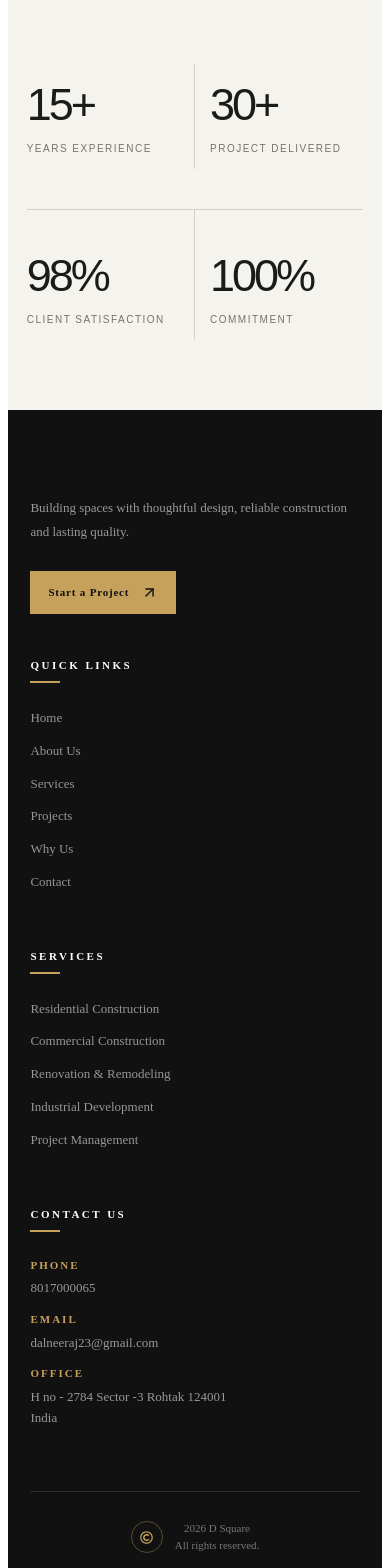
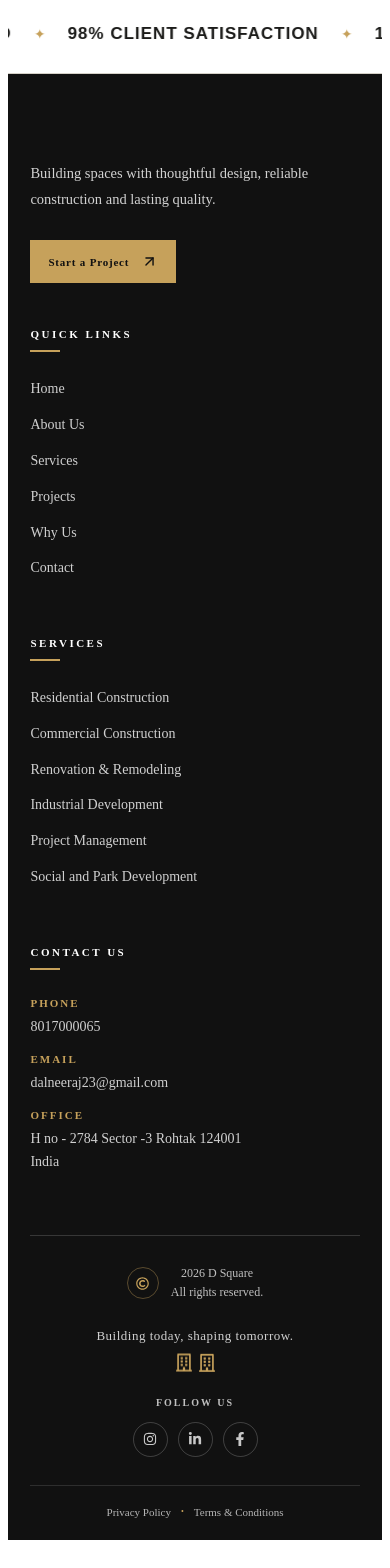
Before and after one commit to vanshikabindal2/Dsquare-construction, a React (Vite) app: page /why-us in a window 390 px wide. Shown: the part 2640-4208 px from the top of the page. Built offline with nearby package versions, Linux system fonts and the light colour scheme.

Commit message:
Updated footer styling

```diff
--- a/src/components/Footer/Footer.css
+++ b/src/components/Footer/Footer.css
@@ -1,4 +1,4 @@
-/* =========================================================
+/* /* =========================================================
    D SQUARE CONSTRUCTION
    PREMIUM FOOTER
 ========================================================= */
@@ -41,7 +41,7 @@
 
   padding-bottom: 75px;
 
-  border-bottom: 1px solid rgba(255, 255, 255, 0.12);
+  border-bottom: 1px solid rgba(255, 255, 255, 0.16);
 
   animation: footerReveal 0.9s ease forwards;
 }
@@ -58,18 +58,14 @@
 
 .footer-logo {
   display: inline-block;
-
   margin-bottom: 22px;
 }
 
 
 .footer-logo img {
   width: 150px;
-
   height: auto;
-
   display: block;
-
   object-fit: contain;
 
   transition:
@@ -80,7 +76,6 @@
 
 .footer-logo:hover img {
   transform: translateY(-3px);
-
   filter: brightness(1.1);
 }
 
@@ -90,9 +85,9 @@
 
   margin: 0 0 28px;
 
-  color: #999999;
+  color: #d2d2d2;
 
-  font-size: 15px;
+  font-size: 16px;
 
   line-height: 1.8;
 }
@@ -191,6 +186,7 @@
   display: block;
 
   width: 30px;
+
   height: 2px;
 
   margin-top: 10px;
@@ -206,7 +202,9 @@
 }
 
 
-/* LINKS */
+/* =========================================================
+   LINKS
+========================================================= */
 
 .footer-column a,
 .footer-column > span {
@@ -218,13 +216,13 @@
 
   margin-bottom: 14px;
 
-  color: #969696;
+  color: #d0d0d0;
 
   text-decoration: none;
 
-  font-size: 13px;
+  font-size: 14px;
 
-  line-height: 1.6;
+  line-height: 1.7;
 
   transition:
     color 0.3s ease,
@@ -242,6 +240,7 @@
   bottom: -2px;
 
   width: 0;
+
   height: 1px;
 
   background: #c6a15b;
@@ -278,7 +277,11 @@
 
   margin-bottom: 18px;
 
-  color: #999999;
+  color: #d0d0d0;
+
+  font-size: 14px;
+
+  line-height: 1.6;
 }
 
 
@@ -322,7 +325,7 @@
 
   padding: 30px 0;
 
-  border-bottom: 1px solid rgba(255, 255, 255, 0.08);
+  border-bottom: 1px solid rgba(255, 255, 255, 0.12);
 }
 
 
@@ -341,11 +344,13 @@
 
 .copyright > span {
   width: 32px;
+
   height: 32px;
 
   display: flex;
 
   align-items: center;
+
   justify-content: center;
 
   border: 1px solid rgba(198, 161, 91, 0.4);
@@ -361,9 +366,9 @@
 .copyright p {
   margin: 0;
 
-  color: #777777;
+  color: #c0c0c0;
 
-  font-size: 11px;
+  font-size: 12px;
 
   line-height: 1.6;
 }
@@ -389,9 +394,9 @@
 .footer-tagline p {
   margin: 0;
 
-  color: #b4b4b4;
+  color: #d0d0d0;
 
-  font-size: 12px;
+  font-size: 13px;
 
   font-weight: 500;
 
@@ -450,9 +455,9 @@
 .social-links h4 {
   margin: 0 12px 0 0;
 
-  color: #777777;
+  color: #c0c0c0;
 
-  font-size: 9px;
+  font-size: 10px;
 
   font-weight: 700;
 
@@ -462,18 +467,20 @@
 
 .social-links a {
   width: 38px;
+
   height: 38px;
 
   display: flex;
 
   align-items: center;
+
   justify-content: center;
 
-  border: 1px solid rgba(255, 255, 255, 0.15);
+  border: 1px solid rgba(255, 255, 255, 0.2);
 
   border-radius: 50%;
 
-  color: #999999;
+  color: #c8c8c8;
 
   text-decoration: none;
 
@@ -515,11 +522,11 @@
 
 
 .footer-legal a {
-  color: #666666;
+  color: #b5b5b5;
 
   text-decoration: none;
 
-  font-size: 10px;
+  font-size: 11px;
 
   transition: color 0.3s ease;
 }
@@ -542,7 +549,6 @@
 ========================================================= */
 
 @keyframes footerReveal {
-
   from {
     opacity: 0;
 
@@ -554,12 +560,10 @@
 
     transform: translateY(0);
   }
-
 }
 
 
 @keyframes buildingFloat {
-
   0%,
   100% {
     transform: translateY(0);
@@ -568,7 +572,6 @@
   50% {
     transform: translateY(-5px);
   }
-
 }
 
 
@@ -577,7 +580,6 @@
 ========================================================= */
 
 @media (max-width: 1000px) {
-
   .footer-container {
     padding: 70px 6% 25px;
   }
@@ -597,8 +599,21 @@
 
   .footer-brand > p {
     max-width: 500px;
+
+    font-size: 16px;
   }
 
+
+  .footer-column a,
+  .footer-column > span {
+    font-size: 14px;
+  }
+
+
+  .footer-contact a,
+  .footer-contact > span {
+    font-size: 14px;
+  }
 }
 
 
@@ -607,7 +622,6 @@
 ========================================================= */
 
 @media (max-width: 700px) {
-
   .footer-container {
     padding: 60px 7% 22px;
   }
@@ -631,12 +645,30 @@
 
   .footer-brand > p {
     max-width: 360px;
+
+    font-size: 15.5px;
+
+    color: #d2d2d2;
+
+    line-height: 1.8;
   }
 
 
   .footer-column a,
   .footer-column > span {
     margin-bottom: 12px;
+
+    font-size: 14px;
+
+    color: #d0d0d0;
+  }
+
+
+  .footer-contact a,
+  .footer-contact > span {
+    font-size: 14px;
+
+    color: #d0d0d0;
   }
 
 
@@ -658,8 +690,22 @@
   }
 
 
+  .copyright p {
+    font-size: 12px;
+
+    color: #c0c0c0;
+  }
+
+
   .footer-tagline {
     order: 2;
+  }
+
+
+  .footer-tagline p {
+    font-size: 13px;
+
+    color: #d0d0d0;
   }
 
 
@@ -676,6 +722,10 @@
     width: 100%;
 
     margin: 0 0 4px;
+
+    font-size: 10px;
+
+    color: #c0c0c0;
   }
 
 
@@ -687,6 +737,12 @@
     padding-top: 20px;
   }
 
+
+  .footer-legal a {
+    font-size: 11px;
+
+    color: #b5b5b5;
+  }
 }
 
 
@@ -695,9 +751,9 @@
 ========================================================= */
 
 @media (max-width: 400px) {
-
   .footer-container {
     padding-left: 6%;
+
     padding-right: 6%;
   }
 
@@ -708,7 +764,9 @@
 
 
   .footer-brand > p {
-    font-size: 13px;
+    font-size: 14.5px;
+
+    color: #d2d2d2;
   }
 
 
@@ -717,11 +775,48 @@
   }
 
 
+  .footer-column a,
+  .footer-column > span {
+    font-size: 14px;
+
+    color: #d0d0d0;
+  }
+
+
+  .footer-contact a,
+  .footer-contact > span {
+    font-size: 14px;
+
+    color: #d0d0d0;
+  }
+
+
   .social-links a {
     width: 35px;
+
     height: 35px;
 
     font-size: 14px;
   }
+}
 
+
+/* =========================================================
+   REDUCE MOTION
+========================================================= */
+
+@media (prefers-reduced-motion: reduce) {
+  .footer-top {
+    animation: none;
+  }
+
+  .building-icon svg {
+    animation: none;
+  }
+
+  *,
+  *::before,
+  *::after {
+    transition-duration: 0.01ms !important;
+  }
 }
--- a/src/components/Footer/Footer.jsx
+++ b/src/components/Footer/Footer.jsx
@@ -97,6 +97,10 @@ const Footer = () => {
 
             <span>
               Project Management
+            </span>
+
+            <span>
+              Social and Park Development
             </span>
 
           </div>
--- a/src/pages/Services/Services.jsx
+++ b/src/pages/Services/Services.jsx
@@ -45,6 +45,15 @@ const Services = () => {
                         description:"We turn construction plans into successful projects through smart coordination, transparent communication, precise scheduling, cost control, and seamless execution from start to finish.",
 
             image:"https://images.unsplash.com/photo-1620325867502-221cfb5faa5f?q=80&w=1157&auto=format&fit=crop&ixlib=rb-4.1.0&ixid=M3wxMjA3fDB8MHxwaG90by1wYWdlfHx8fGVufDB8fHx8fA%3D%3D"
+        },
+
+
+                {
+            number :"07",
+            title:"Social and Park Development",
+                        description:"We develop modern social spaces and parks with thoughtful planning, durable construction, green landscapes, and community-focused designs that create welcoming environments for people to connect, relax, and grow.",
+
+            image:"https://images.pexels.com/photos/38772834/pexels-photo-38772834.jpeg"
         },
     ]
   return (
@@ -129,6 +138,9 @@ const Services = () => {
                 <h3>Deliver</h3>
                 <p>We deliver quality construction projects on time, combining skilled workmanship, reliable materials, smart execution, and complete dedication to client satisfaction.</p>
             </div>
+
+
+
         </div>
     </div>
 </section>
--- a/src/pages/WhyUs/WhyUs.css
+++ b/src/pages/WhyUs/WhyUs.css
@@ -1,6 +1,6 @@
-/* ================================
+/* =========================================================
    WHY US PAGE
-================================ */
+========================================================= */
 
 .why-page {
   width: 100%;
@@ -10,101 +10,139 @@
   font-family: Arial, Helvetica, sans-serif;
 }
 
-/* ================================
+
+/* =========================================================
    INTRO SECTION
-================================ */
+========================================================= */
 
 .why-intro {
   min-height: 70vh;
   padding: 120px 8%;
+
   display: flex;
   justify-content: space-between;
   align-items: flex-end;
+
   gap: 80px;
+
   border-bottom: 1px solid #d8d5ce;
 }
 
 .why-intro-left {
   max-width: 700px;
+
   animation: fadeUp 0.9s ease forwards;
 }
 
 .why-label,
 .why-small-label {
   display: inline-block;
+
   font-size: 12px;
   font-weight: 700;
+
   letter-spacing: 2px;
+
   text-transform: uppercase;
+
   color: #77736b;
+
   margin-bottom: 25px;
 }
 
 .why-intro h1 {
   margin: 0;
+
   font-size: clamp(60px, 8vw, 125px);
+
   line-height: 0.88;
+
   letter-spacing: -5px;
+
   font-weight: 500;
 }
 
 .why-intro h1 span {
   color: #a06a32;
+
   font-style: italic;
+
   font-family: Georgia, serif;
+
   font-weight: 400;
 }
 
 .why-intro-right {
   max-width: 390px;
+
   padding-bottom: 8px;
+
   animation: fadeUp 1s ease 0.2s both;
 }
 
 .why-intro-right p {
   margin: 0;
+
   font-size: 17px;
+
   line-height: 1.7;
+
   color: #5e5b55;
 }
 
 
-/* ================================
+/* =========================================================
    FEATURE SECTION
-================================ */
+========================================================= */
 
 .why-feature {
   padding: 120px 8%;
+
   display: grid;
+
   grid-template-columns: 1.05fr 0.95fr;
+
   gap: 90px;
+
   align-items: center;
 }
 
 .why-feature-image {
   height: 650px;
+
   overflow: hidden;
+
   position: relative;
+
+  animation: imageReveal 1s ease forwards;
 }
 
 .why-feature-image::after {
   content: "";
+
   position: absolute;
+
   inset: 0;
+
   background: linear-gradient(
     to top,
     rgba(0, 0, 0, 0.15),
     transparent 40%
   );
+
   pointer-events: none;
 }
 
 .why-feature-image img {
   width: 100%;
   height: 100%;
+
   object-fit: cover;
+
   display: block;
-  transition: transform 0.8s cubic-bezier(0.2, 0.7, 0.2, 1);
+
+  transition:
+    transform 0.8s cubic-bezier(0.2, 0.7, 0.2, 1);
 }
 
 .why-feature-image:hover img {
@@ -117,66 +155,94 @@
 
 .why-feature-content h2 {
   font-size: clamp(45px, 5vw, 75px);
+
   line-height: 0.95;
+
   letter-spacing: -3px;
+
   font-weight: 500;
+
   margin: 0 0 35px;
 }
 
 .why-feature-content h2 span {
   color: #a06a32;
+
   font-family: Georgia, serif;
+
   font-style: italic;
+
   font-weight: 400;
 }
 
 .why-feature-content p {
   color: #66635d;
+
   font-size: 17px;
+
   line-height: 1.8;
+
   margin-bottom: 45px;
 }
 
 .why-sign {
   display: flex;
+
   align-items: center;
+
   gap: 12px;
+
   padding-top: 25px;
+
   border-top: 1px solid #d5d1c8;
+
   width: fit-content;
+
   text-transform: uppercase;
 }
 
 .why-sign span {
   font-family: Georgia, serif;
+
   font-size: 25px;
+
   font-style: italic;
+
   color: #a06a32;
 }
 
 .why-sign small {
   font-size: 9px;
+
   letter-spacing: 2px;
+
   color: #77736b;
 }
 
 
-/* ================================
+/* =========================================================
    REASONS SECTION
-================================ */
+========================================================= */
 
 .why-reasons {
   padding: 120px 8%;
+
   background: #1b1b19;
+
   color: #f5f3ee;
+
   display: grid;
+
   grid-template-columns: 0.8fr 1.2fr;
+
   gap: 100px;
 }
 
 .why-reasons-heading {
   position: sticky;
+
   top: 100px;
+
   height: fit-content;
 }
 
@@ -186,23 +252,30 @@
 
 .why-reasons-heading h2 {
   margin: 0;
+
   font-size: clamp(48px, 5vw, 80px);
+
   line-height: 0.95;
+
   letter-spacing: -3px;
+
   font-weight: 500;
 }
 
 .why-reasons-heading h2 span {
   color: #b77b3f;
+
   font-family: Georgia, serif;
+
   font-style: italic;
+
   font-weight: 400;
 }
 
 
-/* ================================
+/* =========================================================
    REASON ITEMS
-================================ */
+========================================================= */
 
 .reasons-list {
   border-top: 1px solid #45433f;
@@ -210,12 +283,19 @@
 
 .reason-item {
   min-height: 170px;
+
   padding: 35px 0;
+
   display: grid;
+
   grid-template-columns: 70px 1fr 45px;
+
   align-items: center;
+
   gap: 25px;
+
   border-bottom: 1px solid #45433f;
+
   transition:
     padding 0.4s ease,
     background 0.4s ease;
@@ -223,38 +303,55 @@
 
 .reason-item:hover {
   padding-left: 20px;
+
   padding-right: 20px;
+
   background: #242421;
 }
 
 .reason-number {
   font-size: 13px;
+
   color: #aaa69e;
+
   letter-spacing: 1px;
 }
 
 .reason-content h3 {
   margin: 0 0 12px;
+
   font-size: 25px;
+
   font-weight: 500;
 }
 
 .reason-content p {
   margin: 0;
+
   max-width: 580px;
+
   color: #aaa69e;
+
   font-size: 15px;
+
   line-height: 1.7;
 }
 
 .reason-arrow {
   width: 40px;
+
   height: 40px;
+
   border: 1px solid #55534e;
+
   border-radius: 50%;
+
   display: flex;
+
   justify-content: center;
+
   align-items: center;
+
   transition:
     transform 0.4s ease,
     background 0.4s ease,
@@ -267,104 +364,172 @@
 
 .reason-item:hover .reason-arrow {
   transform: rotate(45deg);
+
   background: #b77b3f;
+
   color: #fff;
+
   border-color: #b77b3f;
 }
 
 
-/* ================================
-   NUMBERS SECTION
-================================ */
+/* =========================================================
+   MAIN NUMBERS / NEWS TICKER
+========================================================= */
 
 .why-numbers {
-  padding: 100px 8%;
-  display: grid;
-  grid-template-columns: repeat(4, 1fr);
-  background: #f5f3ee;
-}
-
-.number-box {
-  padding: 20px 35px;
-  border-right: 1px solid #d5d1c8;
-  display: flex;
-  flex-direction: column;
-  gap: 12px;
+  width: 100%;
+  overflow: hidden;
+  padding: 90px 0;
+  background: #ffffff;
+  border-top: 1px solid #d5d1c8;
+  border-bottom: 1px solid #d5d1c8;
   position: relative;
 }
 
-.number-box:first-child {
-  padding-left: 0;
-}
 
-.number-box:last-child {
-  border-right: none;
-}
+/* =========================================================
+   TICKER WRAPPER
+========================================================= */
 
-.number-box strong {
-  font-size: clamp(45px, 5vw, 70px);
-  font-weight: 500;
-  letter-spacing: -3px;
-  color: #1b1b19;
-  transition: color 0.3s ease;
-}
+.why-ticker {
+  width: 100%;
 
-.number-box span {
-  color: #77736b;
-  font-size: 13px;
-  text-transform: uppercase;
-  letter-spacing: 1.5px;
-}
-
-.number-box:hover strong {
-  color: #a06a32;
+  overflow: hidden;
 }
 
 
-/* ================================
-   ANIMATIONS
-================================ */
+/* =========================================================
+   MOVING CONTENT
+========================================================= */
+
+.why-ticker-content {
+  display: flex;
+
+  align-items: center;
+
+  width: max-content;
+
+  flex-shrink: 0;
+
+  white-space: nowrap;
+
+  animation: newsTicker 20s linear infinite;
+
+  will-change: transform;
+}
+
+
+/* =========================================================
+   TICKER MAIN TEXT
+========================================================= */
+
+.why-ticker-content span {
+  display: inline-block;
+
+  padding: 0 42px;
+
+  color: #1b1b19;
+
+  font-size: 26px;
+
+  font-weight: 600;
+
+  letter-spacing: 1.8px;
+
+  text-transform: uppercase;
+}
+
+
+/* =========================================================
+   GOLD SEPARATOR
+========================================================= */
+
+.why-ticker-content b {
+  display: inline-block;
+
+  color: #c6a15b;
+
+  font-size: 20px;
+
+  font-weight: 400;
+}
+
+
+/* =========================================================
+   CONTINUOUS NEWS ANIMATION
+========================================================= */
+
+@keyframes newsTicker {
+
+  0% {
+    transform: translateX(0);
+  }
+
+  100% {
+    transform: translateX(-50%);
+  }
+
+}
+
+
+/* =========================================================
+   FADE UP ANIMATION
+========================================================= */
 
 @keyframes fadeUp {
+
   from {
     opacity: 0;
+
     transform: translateY(40px);
   }
 
   to {
     opacity: 1;
+
     transform: translateY(0);
   }
+
 }
 
+
+/* =========================================================
+   IMAGE REVEAL
+========================================================= */
+
 @keyframes imageReveal {
+
   from {
     opacity: 0;
+
     transform: scale(1.08);
   }
 
   to {
     opacity: 1;
+
     transform: scale(1);
   }
-}
 
-.why-feature-image {
-  animation: imageReveal 1s ease forwards;
 }
 
 
-/* ================================
-   RESPONSIVE TABLET
-================================ */
+/* =========================================================
+   TABLET
+========================================================= */
 
 @media (max-width: 900px) {
 
   .why-intro {
     min-height: auto;
+
     padding: 90px 6%;
+
     flex-direction: column;
+
     align-items: flex-start;
+
     gap: 50px;
   }
 
@@ -376,9 +541,12 @@
     max-width: 600px;
   }
 
+
   .why-feature {
     padding: 90px 6%;
+
     grid-template-columns: 1fr;
+
     gap: 60px;
   }
 
@@ -390,9 +558,12 @@
     max-width: 700px;
   }
 
+
   .why-reasons {
     padding: 90px 6%;
+
     grid-template-columns: 1fr;
+
     gap: 60px;
   }
 
@@ -400,51 +571,54 @@
     position: static;
   }
 
-  .why-numbers {
-    padding: 80px 6%;
-    grid-template-columns: repeat(2, 1fr);
-    gap: 40px 0;
+
+  /* TABLET TICKER */
+
+  .why-ticker-content {
+    animation-duration: 17s;
   }
 
-  .number-box:nth-child(2) {
-    border-right: none;
+  .why-ticker-content span {
+    font-size: 18px;
+
+    padding: 0 32px;
   }
 
-  .number-box:nth-child(3),
-  .number-box:nth-child(4) {
-    border-top: 1px solid #d5d1c8;
-    padding-top: 40px;
+  .why-ticker-content b {
+    font-size: 18px;
   }
 
-  .number-box:nth-child(3) {
-    padding-left: 0;
-  }
 }
 
 
-/* ================================
+/* =========================================================
    MOBILE
-================================ */
+========================================================= */
 
 @media (max-width: 600px) {
 
   .why-intro {
     padding: 75px 5%;
+
     gap: 40px;
   }
 
   .why-intro h1 {
     font-size: 58px;
+
     letter-spacing: -2px;
   }
 
   .why-intro-right p {
     font-size: 15px;
+
     line-height: 1.7;
   }
 
+
   .why-feature {
     padding: 75px 5%;
+
     gap: 45px;
   }
 
@@ -454,32 +628,41 @@
 
   .why-feature-content h2 {
     font-size: 48px;
+
     letter-spacing: -2px;
   }
 
   .why-feature-content p {
     font-size: 15px;
+
     line-height: 1.7;
   }
 
+
   .why-reasons {
     padding: 75px 5%;
+
     gap: 50px;
   }
 
   .why-reasons-heading h2 {
     font-size: 50px;
+
     letter-spacing: -2px;
   }
 
+
   .reason-item {
     grid-template-columns: 40px 1fr 35px;
+
     gap: 12px;
+
     padding: 28px 0;
   }
 
   .reason-item:hover {
     padding-left: 10px;
+
     padding-right: 10px;
   }
 
@@ -493,39 +676,50 @@
 
   .reason-arrow {
     width: 32px;
+
     height: 32px;
   }
 
+
+  /* MOBILE TICKER */
+
   .why-numbers {
-    padding: 70px 5%;
-    grid-template-columns: 1fr 1fr;
+    padding: 29px 0;
   }
 
-  .number-box {
-    padding: 15px;
+  .why-ticker-content {
+    animation-duration: 13s;
   }
 
-  .number-box strong {
-    font-size: 45px;
+  .why-ticker-content span {
+    font-size: 17px;
+
+    letter-spacing: 1px;
+
+    padding: 0 22px;
   }
 
-  .number-box span {
-    font-size: 10px;
+  .why-ticker-content b {
+    font-size: 14px;
   }
+
 }
 
 
-/* ================================
+/* =========================================================
    REDUCE MOTION
-================================ */
+========================================================= */
 
 @media (prefers-reduced-motion: reduce) {
+
+  .why-ticker-content {
+    animation: none;
+  }
 
   *,
   *::before,
   *::after {
-    animation-duration: 0.01ms !important;
-    animation-iteration-count: 1 !important;
     transition-duration: 0.01ms !important;
   }
+
 }
--- a/src/pages/WhyUs/WhyUs.jsx
+++ b/src/pages/WhyUs/WhyUs.jsx
@@ -70,29 +70,38 @@ const WhyUs = () => {
 ) )}</div>
 </section>
 
-<section className='why-numbers'>
-    <div className='number-box'>
-        <strong>15+</strong>
-        <span>Years Experience</span>
+<section className="why-numbers">
+  <div className="why-ticker">
+
+    <div className="why-ticker-content">
+
+      <span>15+ Years Experience</span>
+      <b>✦</b>
+
+      <span>30+ Projects Delivered</span>
+      <b>✦</b>
+
+      <span>98% Client Satisfaction</span>
+      <b>✦</b>
+
+      <span>100% Commitment</span>
+      <b>✦</b>
+
+      <span>15+ Years Experience</span>
+      <b>✦</b>
+
+      <span>30+ Projects Delivered</span>
+      <b>✦</b>
+
+      <span>98% Client Satisfaction</span>
+      <b>✦</b>
+
+      <span>100% Commitment</span>
+      <b>✦</b>
+
     </div>
 
-    <div className='number-box'>
-        <strong>30+</strong>
-        <span>Project Delivered</span>
-    </div>
-
-
-    <div className='number-box'>
-        <strong>98%</strong>
-        <span>Client Satisfaction</span>
-    </div>
-
-        <div className='number-box'>
-        <strong>100%</strong>
-        <span>Commitment</span>
-    </div>
-
-
+  </div>
 </section>
 
     </main>
```
